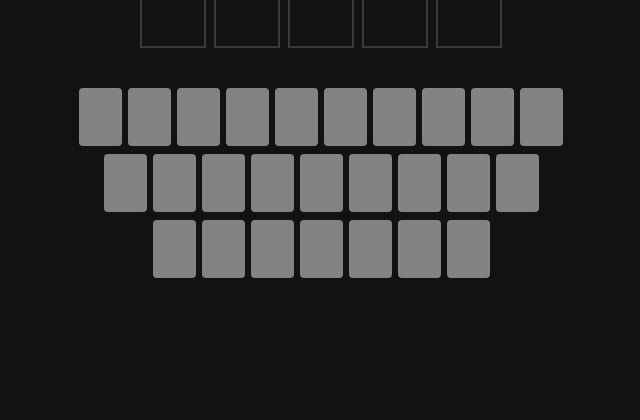
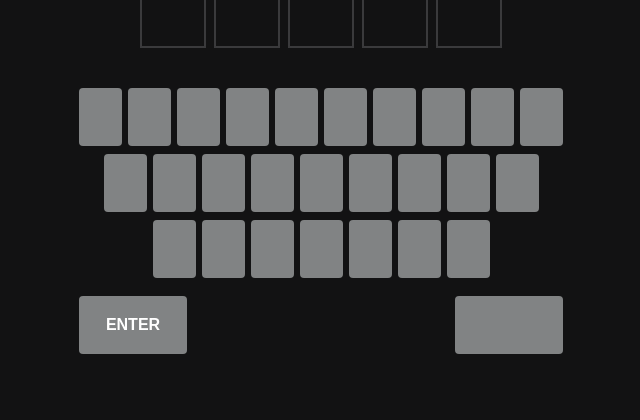
Before and after one commit to PVPYH-grupp-3/agil-gruppuppgift, a Flask app: template templates/index.html in a window 1280 px wide. Shown: the part 436-856 px from the top of the page, without its empty margins (319-959 px from the left). Run offline with Flask 3, Linux system fonts and the light colour scheme; the template is opened without the code that fills it, so the values that code supplies are empty.

Commit message:
uppdaterade css

```diff
--- a/static/styles.css
+++ b/static/styles.css
@@ -88,3 +88,39 @@ body {
     font-size: 0.8rem;
   }
 }
+
+.actions-row {
+  display: flex;
+  justify-content: space-between; /* trycker isär dem */
+  align-items: center;
+  width: 100%;
+  max-width: 500px; /* samma bredd som keyboardet */
+  margin-top: 10px;
+}
+
+.enter-button,
+.backspace {
+  min-width: 80px;
+  height: 58px;
+  padding: 0 14px;
+  background-color: #818384;
+  border-radius: 4px;
+  display: flex;
+  align-items: center;
+  justify-content: center;
+  font-weight: bold;
+  text-transform: uppercase;
+  cursor: pointer;
+  user-select: none;
+  transition: background-color 0.15s ease, transform 0.05s ease;
+}
+
+.enter-button:hover,
+.backspace:hover {
+  background-color: #9a9a9c;
+}
+
+.enter-button:active,
+.backspace:active {
+  transform: scale(0.95);
+}
--- a/templates/index.html
+++ b/templates/index.html
@@ -87,6 +87,10 @@
         <div class="letter-box"></div>
         <div class="letter-box"></div>
       </div>
+      <div class="actions-row">
+        <div class="enter-button">Enter</div>
+        <div class="backspace"> </div>
+      </div>
     </div>
     <script src="{{ url_for('static', filename='script.js') }}"></script>
   </body>
```
